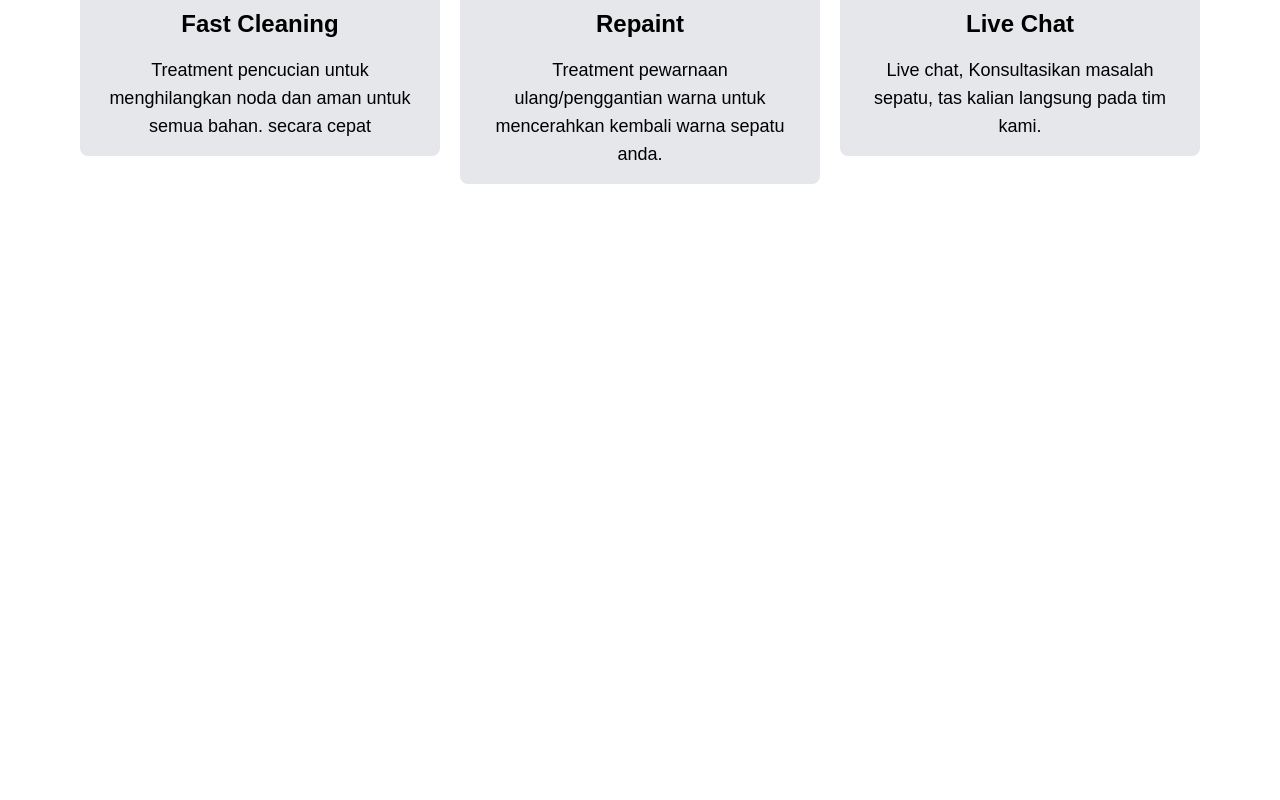
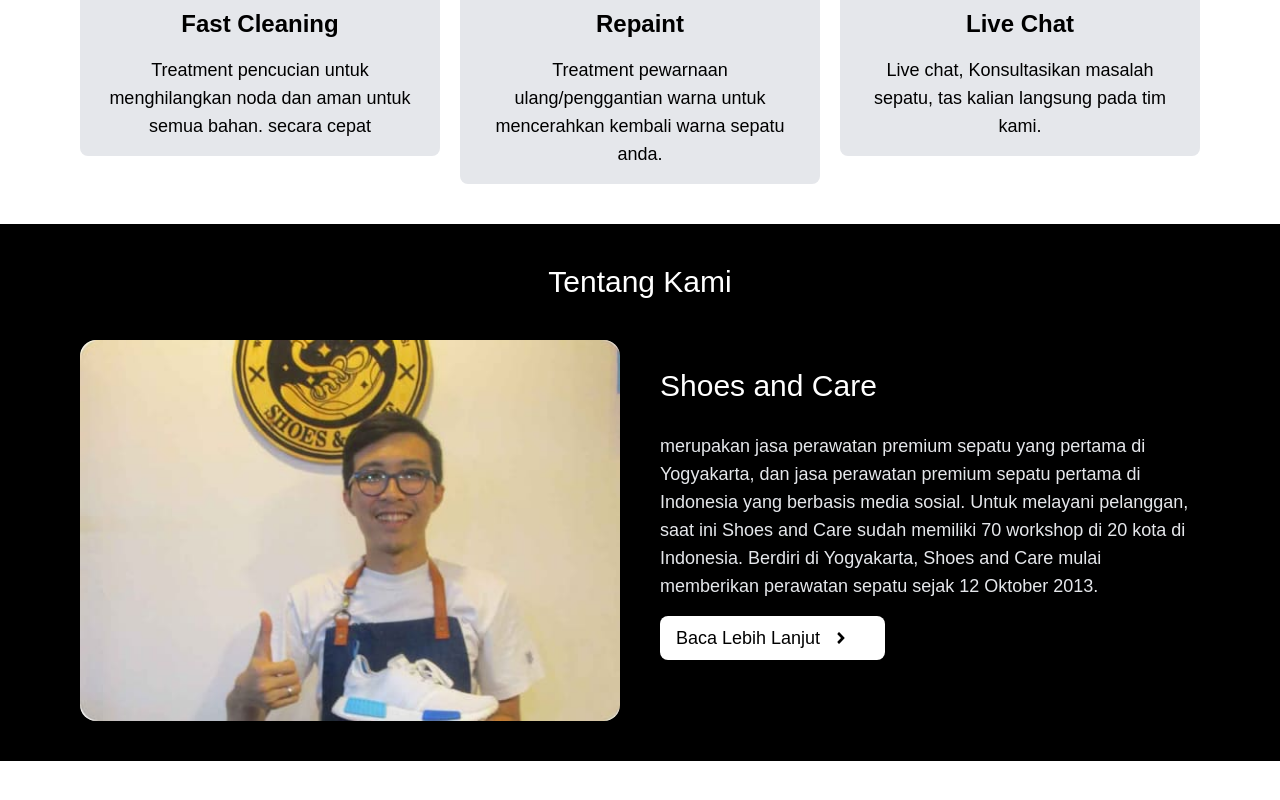
Before and after one commit to ervinarviandi/Bubble-Cleaner, a React (Vite) app: page / in a window 1280 px wide. Shown: the part 2786-3586 px from the top of the page. After the commit the page ends 3547 px from the top, so only its background shows below. Built offline with nearby package versions, Linux system fonts and the light colour scheme.

Commit message:
add about us section

```diff
--- a/src/App.jsx
+++ b/src/App.jsx
@@ -1,8 +1,14 @@
+import Head from "react";
 import Hero from "./components/Hero";
 import Navigation from "./components/Navigation";
 import Features from "./components/Features";
 import Promo from "./components/Promo";
 import Services from "./components/Services";
+import AboutUs from "./components/AboutUs";
+
+<Head>
+  <title>Bubble Cleaner</title>
+</Head>;
 function App() {
   return (
     <div className="">
@@ -11,6 +17,7 @@
       <Features />
       <Promo />
       <Services />
+      <AboutUs />
     </div>
   );
 }
--- /dev/null
+++ b/src/components/AboutUs.jsx
@@ -0,0 +1,29 @@
+import { FaAngleRight } from "react-icons/fa";
+
+const AboutUs = () => {
+  return (
+    <div className="w-full bg-black " id="about">
+      <div className="lg:max-w-6xl mx-auto px-4 py-10">
+        <h2 className="text-3xl font-poppins text-white text-center mt-30">Tentang Kami</h2>
+        <div className="grid md:grid-cols-2 gap-10 mt-10">
+          <div className="flex flex-col">
+            <img src="/icon-founder.jpg" alt="imgaes" className="rounded-2xl" />
+          </div>
+          <div className="flex flex-col">
+            <h2 className="text-3xl text-white font-poppins mt-7">Shoes and Care</h2>
+            <p className="text-lg font-poppins text-gray-200 mt-7">
+              merupakan jasa perawatan premium sepatu yang pertama di Yogyakarta, dan jasa perawatan premium sepatu pertama di Indonesia yang berbasis media sosial. Untuk melayani pelanggan, saat ini Shoes and Care sudah memiliki 70
+              workshop di 20 kota di Indonesia. Berdiri di Yogyakarta, Shoes and Care mulai memberikan perawatan sepatu sejak 12 Oktober 2013.
+            </p>
+            <button className="py-2 px-4 font-poppins text-lg  text-black bg-white lg:w-5/12 w-6/12 rounded-lg mt-4 flex items-center ">
+              Baca Lebih Lanjut
+              <FaAngleRight className="ml-3" />
+            </button>
+          </div>
+        </div>
+      </div>
+    </div>
+  );
+};
+
+export default AboutUs;
--- a/src/components/Navigation.jsx
+++ b/src/components/Navigation.jsx
@@ -27,22 +27,22 @@
           <nav>
             <ul className="flex justify-center items-center gap-x-6">
               <li>
-                <a href="" className="text-white font-poppins ">
+                <a href="/" className="text-white font-poppins ">
                   Home
                 </a>
               </li>
               <li>
-                <a href="" className="text-white font-poppins ">
+                <a href="#hero" className="text-white font-poppins ">
                   About
                 </a>
               </li>
               <li>
-                <a href="" className="text-white font-poppins ">
+                <a href="#features" className="text-white font-poppins ">
                   Project
                 </a>
               </li>
               <li>
-                <a href="" className="text-white font-poppins ">
+                <a href="#promo" className="text-white font-poppins ">
                   Contact
                 </a>
               </li>
--- a/src/components/Promo.jsx
+++ b/src/components/Promo.jsx
@@ -3,7 +3,7 @@
 
 const Promo = () => {
   return (
-    <div className="bg-backgrounddark">
+    <div className="bg-backgrounddark" id="promo">
       <section className="w-full  mt-56">
         <div className="lg:max-w-6xl h-min  mx-auto px-4 ">
           <div className="flex justify-between items-center">
@@ -13,7 +13,7 @@
               <FaAngleRight className="lg:ml-4" />
             </a>
           </div>
-          <div className="grid md:grid-cols-4 gap-5 mb-10">
+          <div className="grid md:grid-cols-4 gap-5 ">
             <div className="flex flex-col">
               <Card />
             </div>
--- a/src/components/Services.jsx
+++ b/src/components/Services.jsx
@@ -1,7 +1,7 @@
 const Services = () => {
   return (
     <div className="w-full bg-white">
-      <div className="lg:max-w-6xl mx-auto px-4">
+      <div className="lg:max-w-6xl mx-auto px-4 mb-10">
         <h2 className="text-3xl font-bold font-poppins text-center mt-10 mb-5">Layanan Kami</h2>
         <p className="font-poppis text-lg text-center mb-10 w-9/12 mx-auto">Kami memberikan berbagai macam layanan untuk perawatan barang kesayangan anda yang akan dikerjakan oleh tim kami yang sudah berpengalaman dan professional.</p>
         <div className="grid md:grid-cols-3 gap-5">
--- a/src/index.css
+++ b/src/index.css
@@ -3,7 +3,7 @@
 @tailwind utilities;
 
 body {
-  height: 500vh;
+  /* height: 500vh; */
 }
 
 .hero {
```
Also changed, not shown: public/icon-founder.jpg (added), src/components/About Us.jsx (deleted).
